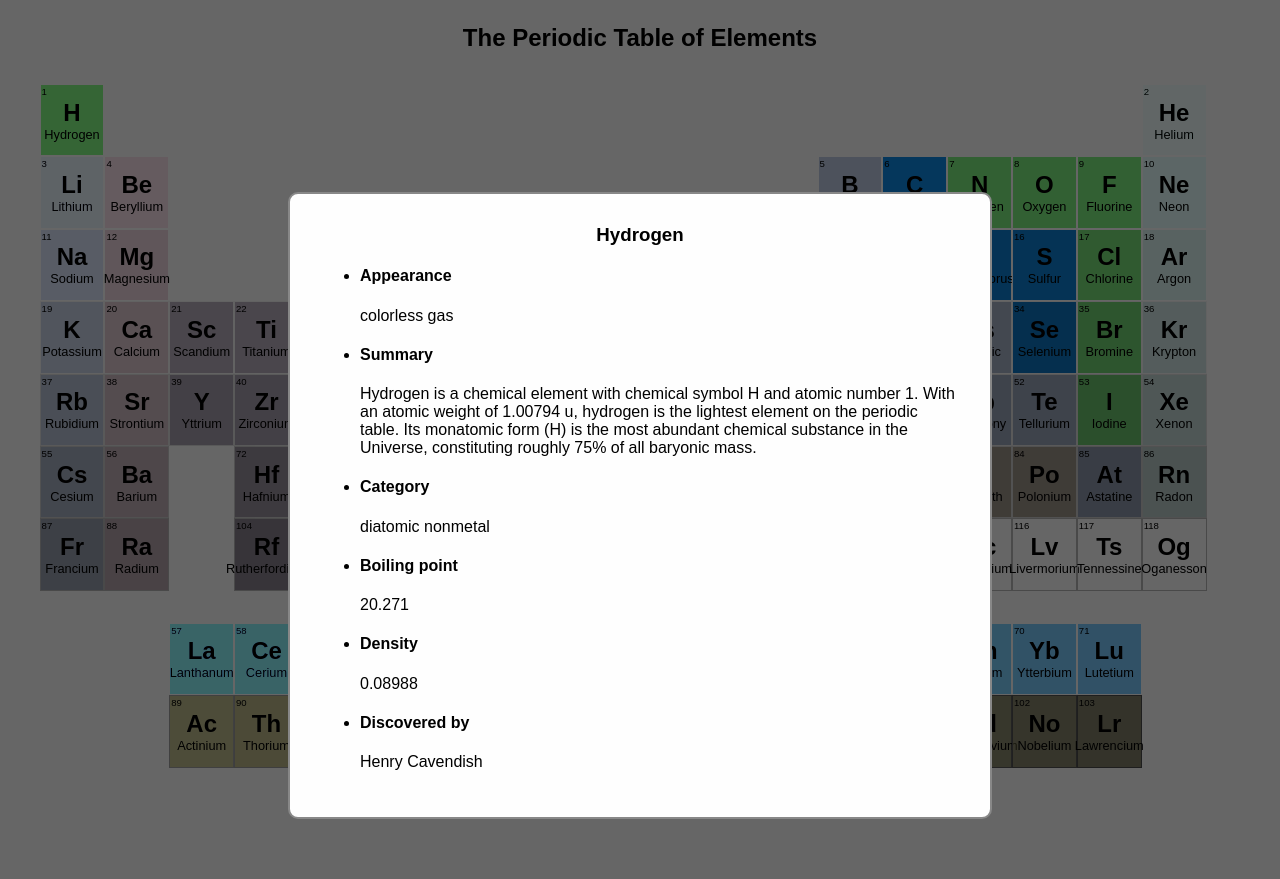
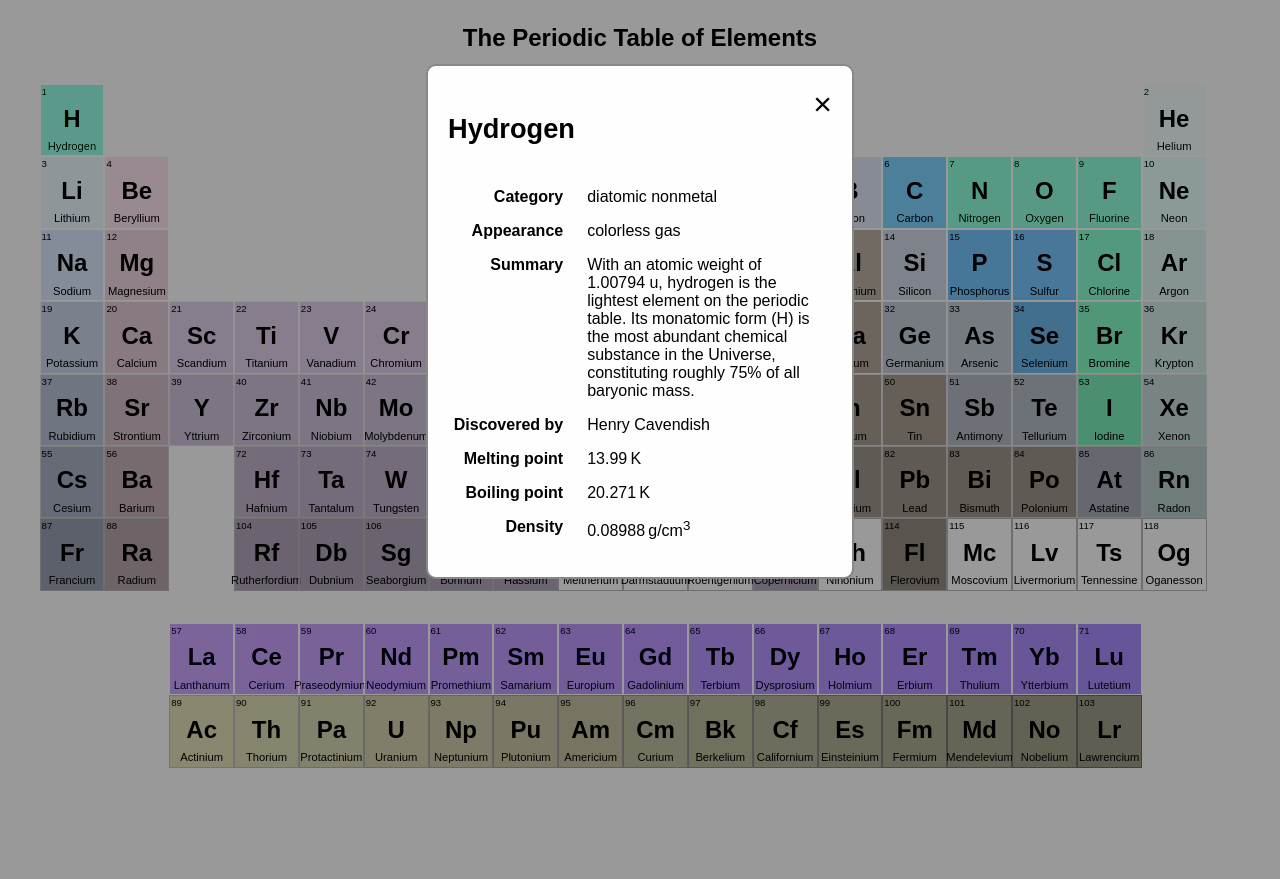
Before and after one commit to samuelbalogh/periodic-table, a Flask app: page / in a window 1280 px wide, after a click that opens the changed part. Run offline with Flask 2, Linux system fonts and the light colour scheme.

Commit message:
some CSS, removal of first phrase in element details, etc

```diff
--- a/prototype/app.py
+++ b/prototype/app.py
@@ -16,8 +16,15 @@ class ElementStore(object):
     def __init__(self):
         self.data = ElementStore.get_element_data_from_file(path_to_json)
         self.elements = self.map_nrs_to_details()
+
+        def cut_first_phrase(elements):
+            for number in elements:
+                item = elements[number]
+                item['summary'] = '.'.join(item['summary'].split('.')[1:])
+
+        cut_first_phrase(self.elements)
         self.lanthanides_and_actinides = self.get_lanthanides_and_actinides()
-        self.categories = self.get_categories()
+
 
     def get_element_by_number(self, number):
         return [item for item in self.data if item['number'] == number].pop()
@@ -34,11 +41,6 @@ class ElementStore(object):
     def get_lanthanides_and_actinides(self):
         return [{element[0]: element[1] for element in self.elements.items() if element[1]['category'] == 'lanthanide'},
                 {element[0]: element[1] for element in self.elements.items() if element[1]['category'] == 'actinide'}]
-
-
-    def get_categories(self):
-        categories = set([item['category'] for item in self.elements.values()])
-        return categories
 
 
 class PeriodicLayout(object):
@@ -97,5 +99,4 @@ def index():
 
 
 if __name__ == '__main__':
-    print(ElementStore().get_categories())
     app.run(debug=True, use_reloader=False)
--- a/prototype/static/style.css
+++ b/prototype/static/style.css
@@ -19,7 +19,12 @@ body {
   display: flex;
   flex-flow: row wrap;
   justify-content: center;
-  align-content: center;
+  align-items: flex-end;
+  cursor: pointer;
+}
+
+.element:hover {
+  opacity: .85;
 }
 
 .element-details {
@@ -31,20 +36,30 @@ body {
   height: 100%;
   overflow: auto;
   background-color: rgb(0,0,0); /* Fallback color */
-  background-color: rgba(0,0,0,0.6); /* Black w/ opacity */
+  background-color: rgba(0,0,0,0.4); /* Black w/ opacity */
   z-index: 10; /* Sit on top */
 }
 
 .element-details-content {
   background-color: #fefefe;
-  margin: 15% auto; /* 15% from the top and centered */
-  padding: 30px;
+  margin: 5% auto; /* 15% from the top and centered */
+  padding: 20px;
   border: 2px solid #888;
-  width: 50%; /* Could be more or less, depending on screen size */
+  width: 30%; /* Could be more or less, depending on screen size */
   border-radius: 10px;
   position: relative;
   z-index: 10; /* Sit on top */
+}
 
+.close-element-details {
+  cursor: pointer;
+  position: relative;
+  float: right;
+  font-size: 2em;
+}
+
+.close-element-details:hover {
+  color: red;
 }
 
 .title {
@@ -58,8 +73,7 @@ a {
 }
 
 h1,
-h2,
-h3 {
+h2 {
   margin: 0;
   text-align: center;
 }
@@ -73,6 +87,31 @@ h2 {
   font-weight: normal;
 }
 
+h3 {
+  font-size: 1.7em;
+}
+
+dl {
+  display: flex;
+  flex-flow: row wrap;
+}
+
+dt {
+  width: 30%;
+  text-align: right;
+  font-weight: 600;
+}
+
+dd {
+  width: 59%;
+  margin-left: 1.5em;
+}
+
+dd,
+dt {
+  margin-top: 1em;
+}
+
 .element-number {
   font-size: .6em;
   position: absolute;
@@ -81,20 +120,26 @@ h2 {
 }
 
 .element-symbol {
-  display: block;
   width: 100%;
+  padding-top: .5em;
+}
+
+.element-name {
+  font-size: .7em;
+  align-self: flex-end;
+  padding-bottom: .3em;
 }
 
 .diatomic-nonmetal {
-  background: rgba(70, 170, 71, 0.82);
+  background: rgba(77, 209, 150, 0.75);
 }
 
 .transition-metal {
-  background: rgb(154, 146, 159);
+  background: rgba(183, 167, 193, 0.84);
 }
 
 .metalloid {
- background: rgba(132, 143, 164, 0.9);
+ background: rgba(159, 165, 176, 0.9);
 }
 
 .noble-gas {
@@ -106,7 +151,7 @@ h2 {
 }
 
 .polyatomic-nonmetal {
-  background: rgb(10, 99, 164);
+  background: rgba(85, 150, 196, 0.94);
 }
 
 .alkali-metal {
@@ -118,9 +163,9 @@ h2 {
 }
 
 .actinide {
-  background: rgba(215, 209, 122, 0.71);
+  background: rgba(230, 226, 168, 0.71);
 }
 
 .lanthanide {
-  background: rgba(66, 147, 199, 0.79);
+  background: rgba(103, 77, 193, 0.79);
 }
--- a/prototype/templates/index.html
+++ b/prototype/templates/index.html
@@ -27,7 +27,6 @@
                             grid-column-end: {{loop.index+1}};
                             filter: brightness({{160-outer_loop.index*10}}%);"
                             onclick="document.getElementById('element-details-{{element}}').style.display = 'block'">
-                   <!-- Row nr. {{outer_loop.index}} -->
                    <h1 class="element-symbol">{{data[element]["symbol"]}}</h1>
                    <h2 class="element-name">{{data[element]["name"]}}</h2>
                    <span class="element-number">{{data[element]["number"]}}</span>
@@ -45,7 +44,8 @@
                 style="grid-row-start: {{outer_loop.index}};
                        grid-column-start: {{loop.index+2}};
                        grid-column-end: {{loop.index+3}};
-                       filter: brightness({{340-(element-outer_loop.index)*3}}%);">
+                       filter: brightness({{355-(element-outer_loop.index)*3}}%);"
+                       onclick="document.getElementById('element-details-{{element}}').style.display = 'block'">
               <!-- Row nr. {{outer_loop.index}} -->
               <h1 class="element-symbol">{{lanthanides_and_actinides[outer_loop.index0][element]["symbol"]}}</h1>
               <h2 class="element-name">{{lanthanides_and_actinides[outer_loop.index0][element]["name"]}}</h2>
@@ -62,21 +62,44 @@
       {% if element %}
         <div class="element-details" id="element-details-{{element}}">
          <div class="element-details-content">
+          <span class="close-element-details" onclick="close_modals()">&times;</span>
           <h3>{{data[element]["name"]}}</h3>
-           <ul>
-             <li><h4>Appearance</h4> {{data[element]["appearance"]}}</li>
-             <li><h4>Summary</h4> {{data[element]["summary"]}}</li>
-             <li><h4>Category</h4> {{data[element]["category"]}}</li>
-             <li><h4>Boiling point</h4> {{data[element]["boil"]}}</li>
-             <li><h4>Density</h4> {{data[element]["density"]}}</li>
-             <li><h4>Discovered by</h4> {{data[element]["discovered_by"]}}</li>
-             </ul>
+            <dl>
+               <dt>Category</dt> <dd>{{data[element]["category"]}}</dd>
+               <dt>Appearance</dt> <dd>{{data[element]["appearance"]}}</dd>
+               <dt>Summary</dt> <dd>{{data[element]["summary"]}}</dd>
+               <dt>Discovered by</dt> <dd>{{data[element]["discovered_by"]}}</dd>
+               <dt>Melting point</dt> <dd>{{data[element]["melt"]}}&thinsp;K</dd>
+               <dt>Boiling point</dt> <dd>{{data[element]["boil"]}}&thinsp;K</dd>
+               <dt>Density</dt> <dd>{{data[element]["density"]}}&thinsp;g/cm<sup>3</sup></dd>
+            </dl>
            </div>
           </div>
        {% endif %}
      {% endfor %}
    {% endfor %}
 
+   {% for row in lanthanides_and_actinides %}
+     {% set outer_loop = loop %}
+     {% for element in row %}
+        <div class="element-details" id="element-details-{{element}}">
+         <div class="element-details-content">
+             <span class="close-element-details" onclick="close_modals()">&times;</span>
+             <h3>{{data[element]["name"]}}</h3>
+               <dl>
+                  <dt>Category</dt> <dd>{{data[element]["category"]}}</dd>
+                  <dt>Appearance</dt> <dd>{{data[element]["appearance"]}}</dd>
+                  <dt>Summary</dt> <dd>{{data[element]["summary"]}}</dd>
+                  <dt>Discovered by</dt> <dd>{{data[element]["discovered_by"]}}</dd>
+                  <dt>Melting point</dt> <dd>{{data[element]["melt"]}}&thinsp;K</dd>
+                  <dt>Boiling point</dt> <dd>{{data[element]["boil"]}}&thinsp;K</dd>
+                  <dt>Density</dt> <dd>{{data[element]["density"]}}&thinsp;g/cm<sup>3</sup></dd>
+               </dl>
+           </div>
+          </div>
+     {% endfor %}
+   {% endfor %}
+
  </body>
 
  </html>
```
Also changed, not shown: prototype/data/PeriodicTableJSON.json, 1 other file.
